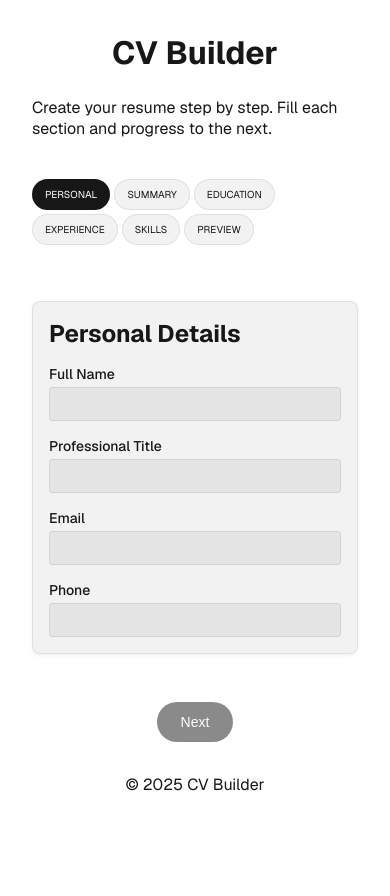
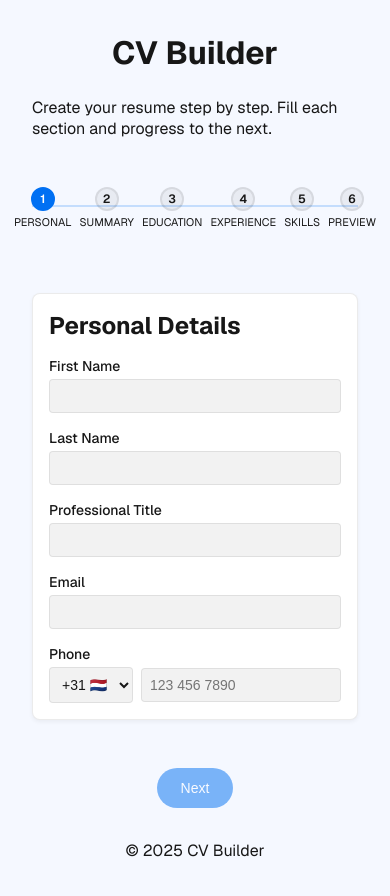
Before and after one commit to glodinasflexwork/cv-builder-site, a Next.js app: page / in a window 390 px wide. Shown: the top 896 px of the page. Before the commit the page ends 875 px from the top, so only its background shows below. Built offline with nearby package versions, Linux system fonts and the light colour scheme.

Commit message:
Refine CV builder with improved visual progress bar, validation and design. Added first/last name fields, country code phone input, real-time validation for names, email and phone. Redesigned progress bar with numbered circles and connecting line, improved color scheme and mobile responsiveness.

```diff
--- a/src/app/page.module.css
+++ b/src/app/page.module.css
@@ -7,6 +7,9 @@
   --button-primary-hover: #383838;
   --button-secondary-hover: #f2f2f2;
 
+  /* Override hover colour for primary buttons to complement the new accent */
+  --button-primary-hover: #005bb5;
+
   display: flex;
   flex-direction: column;
   align-items: center;
@@ -14,8 +17,11 @@
   padding: 64px 32px;
   gap: 48px;
   font-family: var(--font-geist-sans);
-  background: var(--background);
+  /* Light background for a more inviting look */
+  background: #f5f8ff;
   color: var(--foreground);
+  /* Primary accent color used throughout the UI */
+  --primary-color: #0070f3;
 }
 
 @media (prefers-color-scheme: dark) {
@@ -119,34 +125,79 @@
 /* ----------------------------------------------------------------------- */
 
 /* Progress bar that displays the current step */
+/* Horizontal step progress bar */
 .progressBar {
   display: flex;
-  gap: 8px;
+  justify-content: space-between;
+  width: 100%;
   padding: 0;
-  margin: 16px 0;
+  margin: 24px 0;
   list-style: none;
-  justify-content: center;
-  font-size: 12px;
-  text-transform: uppercase;
-  flex-wrap: wrap;
+  position: relative;
+}
+
+/* Draw connecting line behind the steps */
+.progressBar::before {
+  content: "";
+  position: absolute;
+  top: 18px;
+  left: 0;
+  right: 0;
+  height: 2px;
+  background: rgba(0, 112, 243, 0.2);
+  z-index: 0;
 }
 
 .progressStep {
-  padding: 8px 12px;
-  border-radius: 16px;
+  display: flex;
+  flex-direction: column;
+  align-items: center;
+  width: 100%;
+  position: relative;
+  z-index: 1;
+  flex: 1;
+  text-align: center;
+  font-size: 12px;
+}
+
+/* Circle containing the step number */
+.stepCircle {
+  width: 24px;
+  height: 24px;
+  border-radius: 50%;
+  display: flex;
+  align-items: center;
+  justify-content: center;
+  margin-bottom: 4px;
   background: var(--gray-alpha-100);
-  border: 1px solid var(--gray-alpha-200);
+  color: var(--foreground);
+  border: 2px solid var(--gray-alpha-200);
+  font-size: 12px;
+  font-weight: 600;
+}
+
+/* Label beneath each circle */
+.stepLabel {
+  font-size: 11px;
+  text-transform: uppercase;
   color: var(--foreground);
 }
 
-.activeStep {
-  background: var(--foreground);
-  color: var(--background);
+/* State classes for progress steps */
+.active .stepCircle {
+  background: var(--primary-color);
+  border-color: var(--primary-color);
+  color: #fff;
 }
-
-.completeStep {
-  background: var(--button-primary-hover);
-  color: var(--background);
+.complete .stepCircle {
+  background: rgba(0, 112, 243, 0.15);
+  border-color: var(--primary-color);
+  color: var(--primary-color);
+}
+.upcoming .stepCircle {
+  background: var(--gray-alpha-100);
+  border-color: var(--gray-alpha-200);
+  color: var(--foreground);
 }
 
 /* Container for each form step */
@@ -156,7 +207,7 @@
   gap: 16px;
   width: 100%;
   margin-top: 16px;
-  background: var(--gray-alpha-100);
+  background: #ffffff;
   border: 1px solid var(--gray-alpha-200);
   border-radius: 8px;
   padding: 24px;
@@ -169,6 +220,38 @@
   gap: 4px;
   font-size: 14px;
   font-weight: 500;
+}
+
+/* Style for invalid input fields */
+.invalid {
+  border-color: #e24b4b !important;
+}
+
+/* Error message text */
+.error {
+  color: #e24b4b;
+  font-size: 12px;
+  margin-top: 2px;
+}
+
+/* Phone input group for country code and number */
+.phoneGroup {
+  display: flex;
+  gap: 8px;
+  align-items: center;
+}
+
+.phoneGroup select {
+  padding: 6px;
+  border-radius: 4px;
+  border: 1px solid var(--gray-alpha-200);
+  background: var(--background);
+  color: inherit;
+  font-size: 14px;
+}
+
+.phoneGroup input {
+  flex: 1;
 }
 
 .formStep input,
@@ -187,6 +270,8 @@
   gap: 16px;
 }
 
+
+/* Base button styles shared by navigation and export buttons */
 .navBtn,
 .exportBtn {
   appearance: none;
@@ -196,9 +281,14 @@
   font-size: 14px;
   font-weight: 500;
   cursor: pointer;
-  color: var(--background);
-  background: var(--foreground);
   transition: background 0.2s, transform 0.1s;
+}
+
+
+/* Specific style for navigation buttons */
+.navBtn {
+  background: var(--primary-color);
+  color: #fff;
 }
 
 /* Hover states for navigation buttons */
@@ -323,8 +413,8 @@
     padding: 16px;
   }
   .progressBar {
-    justify-content: flex-start;
-    gap: 4px;
+    justify-content: center;
+    gap: 8px;
     font-size: 10px;
   }
   .navBtn,
--- a/src/app/page.tsx
+++ b/src/app/page.tsx
@@ -11,10 +11,16 @@ import styles from "./page.module.css";
 export default function Home() {
   // Form state holds all fields for the CV. Extra properties like
   // template and additional optional sections are included here.
+  // Form state holds all fields for the CV. Splitting the full name
+  // into first and last name allows for more granular validation and
+  // personalization. A country code select is provided for phone
+  // numbers to encourage proper international formatting.
   const [form, setForm] = useState({
-    name: "",
+    firstName: "",
+    lastName: "",
     title: "",
     email: "",
+    countryCode: "+31", // default to Netherlands
     phone: "",
     summary: "",
     education: "",
@@ -27,12 +33,54 @@ export default function Home() {
   // Current step in the wizard (0‑5). 0: personal, 1: summary,
   // 2: education, 3: experience, 4: skills & extras, 5: preview.
   const [step, setStep] = useState(0);
+  // Track validation error messages for individual fields. Keys
+  // correspond to form field names; values are the message to display.
+  const [errors, setErrors] = useState<{ [key: string]: string }>({});
   // Handler for updating form state.
+  /**
+   * Validates a single field and returns an error message if invalid.
+   * Empty strings indicate no error. Basic checks are applied here:
+   * - First and last names must contain letters only
+   * - Email must match a simple regex pattern
+   * - Phone must be numeric
+   */
+  const validateField = (name: string, value: string): string => {
+    switch (name) {
+      case "firstName":
+      case "lastName":
+        return value.trim().length === 0
+          ? "This field is required"
+          : /[^a-zA-Z\s'-]/.test(value)
+          ? "Only letters are allowed"
+          : "";
+      case "email":
+        return value.trim().length === 0
+          ? "Email is required"
+          : !/^[\w.!#$%&'*+/=?^_`{|}~-]+@[\w-]+(?:\.[\w-]+)+$/.test(value)
+          ? "Please enter a valid email address"
+          : "";
+      case "phone":
+        return value.trim().length === 0
+          ? "Phone number is required"
+          : /[^0-9\s-]/.test(value)
+          ? "Only digits, spaces and hyphens are allowed"
+          : "";
+      default:
+        return "";
+    }
+  };
+
+  // Update form state and validate the changed field
   const handleChange = (
-    e: React.ChangeEvent<HTMLInputElement | HTMLTextAreaElement | HTMLSelectElement>
+    e: React.ChangeEvent<
+      HTMLInputElement | HTMLTextAreaElement | HTMLSelectElement
+    >
   ) => {
     const { name, value } = e.target;
     setForm((prev) => ({ ...prev, [name]: value }));
+    // Perform validation for the field if applicable
+    const errorMsg = validateField(name, value);
+    setErrors((prev) => ({ ...prev, [name]: errorMsg }));
   };
   // Advance to the next step if possible.
   const nextStep = () => setStep((s) => Math.min(s + 1, 5));
@@ -47,13 +95,21 @@ export default function Home() {
         className={`${styles.preview} ${styles[form.template] || ""}`}
       >
         {/* Header */}
-        {form.name && <h1 className={styles.cvName}>{form.name}</h1>}
+        {(form.firstName || form.lastName) && (
+          <h1 className={styles.cvName}>
+            {[form.firstName, form.lastName].filter(Boolean).join(" ")}
+          </h1>
+        )}
         {form.title && <h2 className={styles.cvTitle}>{form.title}</h2>}
         {(form.email || form.phone) && (
           <p className={styles.cvContact}>
             {form.email && <span>{form.email}</span>}
             {form.email && form.phone && " | "}
-            {form.phone && <span>{form.phone}</span>}
+            {form.phone && (
+              <span>
+                {form.countryCode} {form.phone}
+              </span>
+            )}
           </p>
         )}
         {/* Summary */}
@@ -122,9 +178,20 @@ export default function Home() {
 
   // Determine whether the "Next" button should be disabled on each step.
   const isNextDisabled = useMemo(() => {
+    // Prevent progressing if there are validation errors on required fields.
+    const hasErrors = Object.entries(errors).some(
+      ([key, msg]) => msg && (step === 0 ? ["firstName", "lastName", "email", "phone"].includes(key) : true)
+    );
     switch (step) {
       case 0:
-        return !form.name || !form.title || !form.email || !form.phone;
+        return (
+          !form.firstName ||
+          !form.lastName ||
+          !form.title ||
+          !form.email ||
+          !form.phone ||
+          hasErrors
+        );
       case 1:
         return !form.summary;
       case 2:
@@ -136,7 +203,7 @@ export default function Home() {
       default:
         return false;
     }
-  }, [step, form]);
+  }, [step, form, errors]);
 
   return (
     <div className={styles.page}>
@@ -145,14 +212,18 @@ export default function Home() {
         <p>Create your resume step by step. Fill each section and progress to the next.</p>
         {/* Step indicator */}
         <ol className={styles.progressBar}>
-          {['Personal','Summary','Education','Experience','Skills','Preview'].map((label, idx) => (
+          {['Personal','Summary','Education','Experience','Skills','Preview'].map((label, idx) => {
+            const state = step === idx ? 'active' : step > idx ? 'complete' : 'upcoming';
+            return (
               <li
                 key={label}
-              className={`${styles.progressStep} ${step === idx ? styles.activeStep : step > idx ? styles.completeStep : ''}`}
+                className={`${styles.progressStep} ${styles[state]}`}
               >
-              {label}
+                <span className={styles.stepCircle}>{idx + 1}</span>
+                <span className={styles.stepLabel}>{label}</span>
               </li>
-          ))}
+            );
+          })}
         </ol>
         {/* Render the appropriate form step */}
         <div className={styles.formStep}>
@@ -160,13 +231,30 @@ export default function Home() {
             <>
               <h2>Personal Details</h2>
               <label>
-                Full Name
+                First Name
                 <input
                   type="text"
-                  name="name"
-                  value={form.name}
+                  name="firstName"
+                  value={form.firstName}
                   onChange={handleChange}
+                  className={errors.firstName ? styles.invalid : ''}
                 />
+                {errors.firstName && (
+                  <span className={styles.error}>{errors.firstName}</span>
+                )}
+              </label>
+              <label>
+                Last Name
+                <input
+                  type="text"
+                  name="lastName"
+                  value={form.lastName}
+                  onChange={handleChange}
+                  className={errors.lastName ? styles.invalid : ''}
+                />
+                {errors.lastName && (
+                  <span className={styles.error}>{errors.lastName}</span>
+                )}
               </label>
               <label>
                 Professional Title
@@ -184,16 +272,34 @@ export default function Home() {
                   name="email"
                   value={form.email}
                   onChange={handleChange}
+                  className={errors.email ? styles.invalid : ''}
                 />
+                {errors.email && <span className={styles.error}>{errors.email}</span>}
               </label>
               <label>
                 Phone
+                <div className={styles.phoneGroup}>
+                  <select
+                    name="countryCode"
+                    value={form.countryCode}
+                    onChange={handleChange}
+                  >
+                    <option value="+31">+31 🇳🇱</option>
+                    <option value="+1">+1 🇺🇸</option>
+                    <option value="+44">+44 🇬🇧</option>
+                    <option value="+33">+33 🇫🇷</option>
+                    <option value="+49">+49 🇩🇪</option>
+                  </select>
                   <input
                     type="tel"
                     name="phone"
                     value={form.phone}
                     onChange={handleChange}
+                    className={errors.phone ? styles.invalid : ''}
+                    placeholder="123 456 7890"
                   />
+                </div>
+                {errors.phone && <span className={styles.error}>{errors.phone}</span>}
               </label>
             </>
           )}
```
Lines whose indentation alone changed are shown as unchanged.
